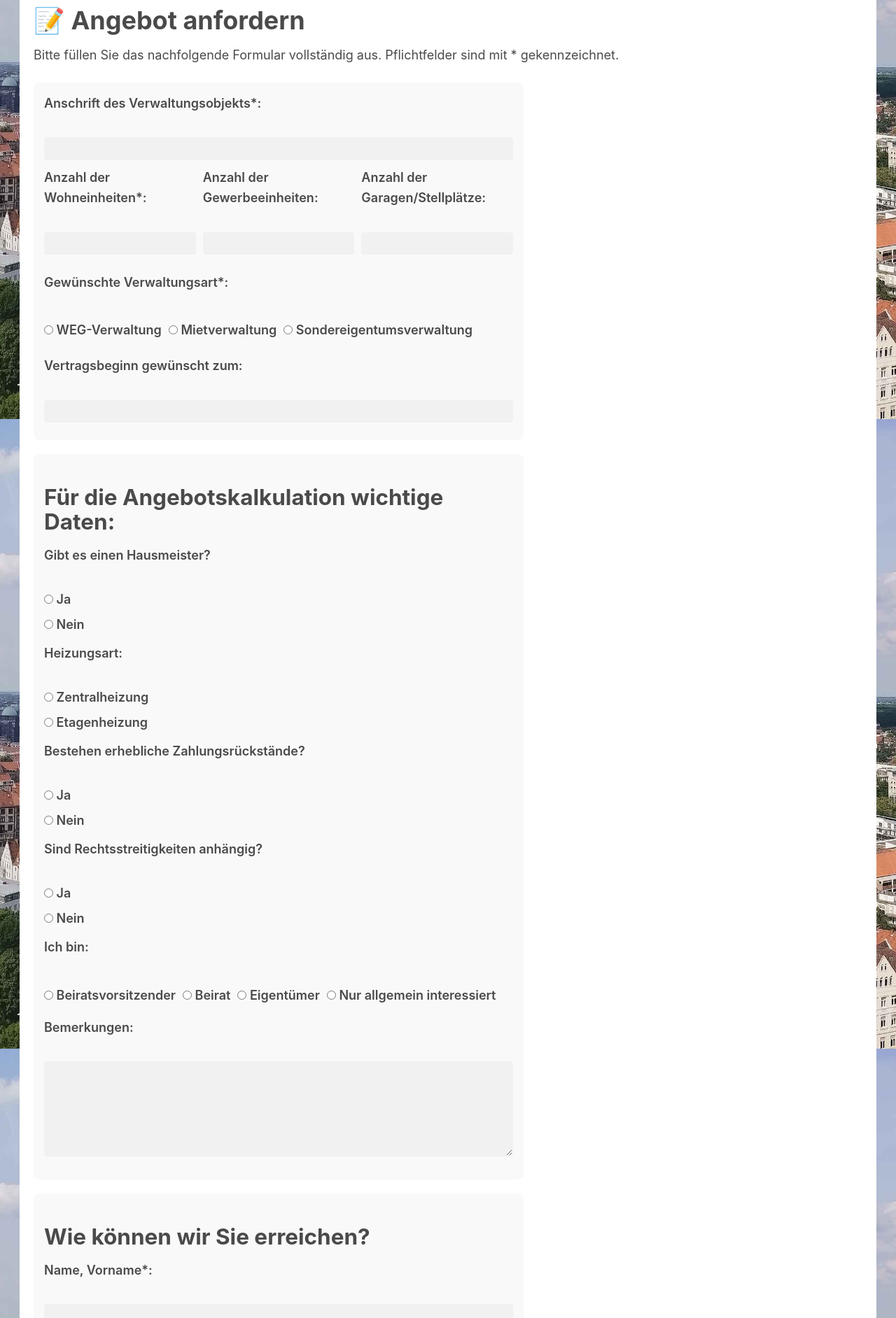
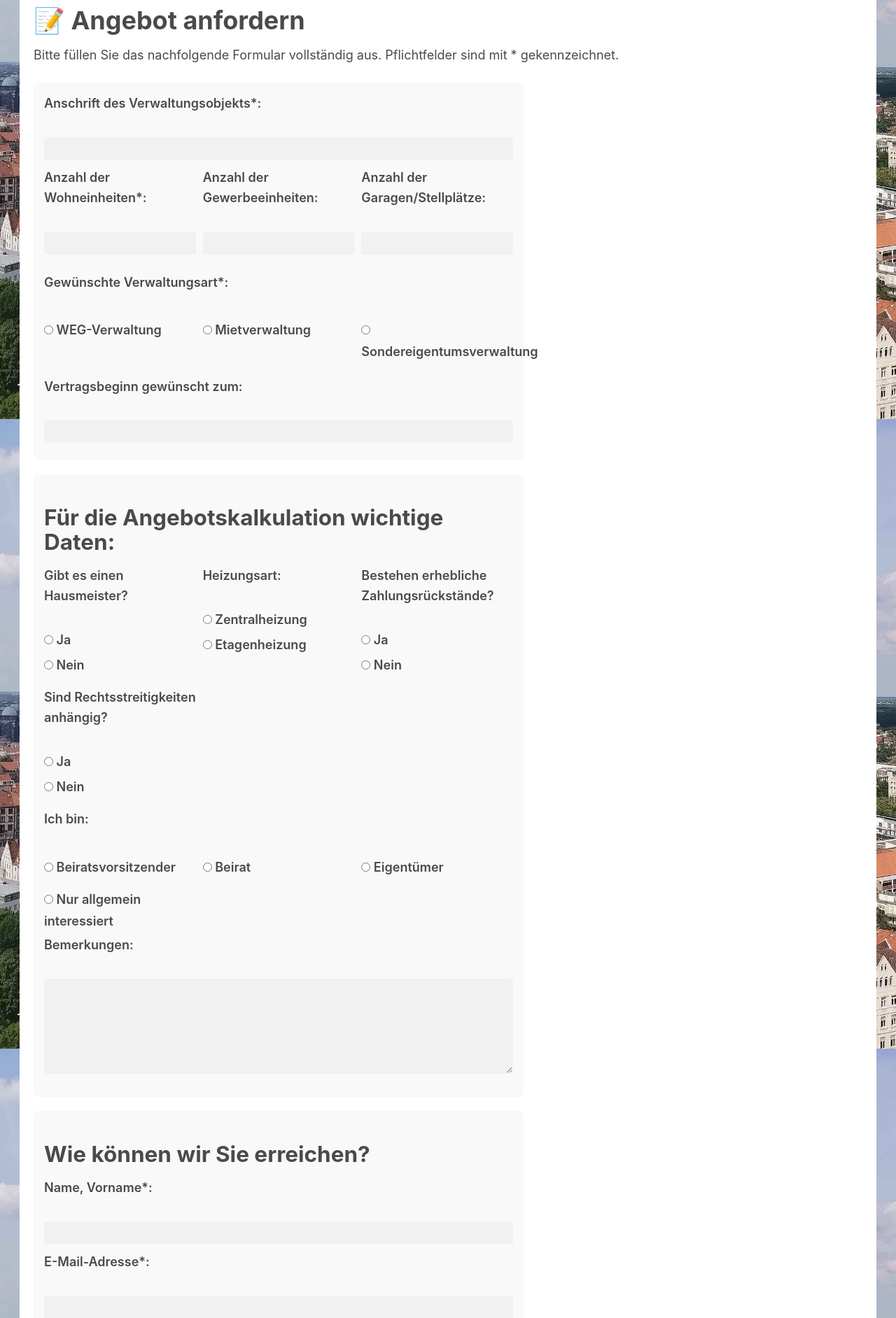
Before and after one commit to marek22k/hausverwaltung, a Jekyll site: the page built from angebot-anfordern.md, in a window 1280 px wide. Shown: the part 1201-3085 px from the top of the page at 70% size. Built offline with Jekyll 4.4.1, drawn with Linux system fonts in a browser that asks for light colours.

Commit message:
Update angebot-anfordern.md

```diff
--- a/angebot-anfordern.md
+++ b/angebot-anfordern.md
@@ -5,6 +5,31 @@ permalink: /angebot-anfordern/
 description: Formular zur Angebotsanfrage für eine Hausverwaltung.
 keywords: Hausverwaltung, Angebot, Anfrage, WEG-Verwaltung, Mietverwaltung, Sondereigentum, Verwaltung Hannover
 ---
+<style>
+  .form-section {
+    background: #f9f9f9;
+    padding: 1.5rem;
+    margin-bottom: 2rem;
+    border-radius: 8px;
+    animation: fadeIn 0.8s ease-in;
+  }
+
+  .form-grid {
+    display: grid;
+    grid-template-columns: repeat(auto-fit, minmax(200px, 1fr));
+    gap: 1rem;
+  }
+
+  button:hover {
+    background-color: #004999;
+  }
+
+  @keyframes fadeIn {
+    from { opacity: 0; transform: translateY(20px); }
+    to { opacity: 1; transform: translateY(0); }
+  }
+</style>
+
 ## 📝 Angebot anfordern
 
 Bitte füllen Sie das nachfolgende Formular vollständig aus. Pflichtfelder sind mit * gekennzeichnet.
@@ -12,20 +37,20 @@ Bitte füllen Sie das nachfolgende Formular vollständig aus. Pflichtfelder sind
 <form action="angebot-senden.php" method="POST" style="max-width:700px; margin-top:2rem;">
 
   <!-- Verwaltungsobjekt -->
-  <div style="background:#f9f9f9; padding:1.5rem; margin-bottom:2rem; border-radius:8px;">
+  <div class="form-section">
     <label>Anschrift des Verwaltungsobjekts*:</label><br>
     <input type="text" name="objekt" required style="width:100%; padding:0.5rem; margin-bottom:1rem;">
 
-    <div style="display:flex; gap:1rem; flex-wrap:wrap;">
-      <div style="flex:1; min-width:200px;">
+    <div class="form-grid">
+      <div>
         <label>Anzahl der Wohneinheiten*:</label><br>
         <input type="number" name="whg" required style="width:100%; padding:0.5rem;">
       </div>
-      <div style="flex:1; min-width:200px;">
+      <div>
         <label>Anzahl der Gewerbeeinheiten:</label><br>
         <input type="number" name="gewerbe" style="width:100%; padding:0.5rem;">
       </div>
-      <div style="flex:1; min-width:200px;">
+      <div>
         <label>Anzahl der Garagen/Stellplätze:</label><br>
         <input type="number" name="garagen" style="width:100%; padding:0.5rem;">
       </div>
@@ -33,7 +58,7 @@ Bitte füllen Sie das nachfolgende Formular vollständig aus. Pflichtfelder sind
 
     <div style="margin-top:1.5rem;">
       <label>Gewünschte Verwaltungsart*:</label><br>
-      <div style="display:flex; gap:1rem; flex-wrap:wrap; margin-top:0.5rem;">
+      <div class="form-grid" style="margin-top:0.5rem;">
         <label><input type="radio" name="verwaltungsart" value="WEG-Verwaltung" required> WEG-Verwaltung</label>
         <label><input type="radio" name="verwaltungsart" value="Mietverwaltung"> Mietverwaltung</label>
         <label><input type="radio" name="verwaltungsart" value="Sondereigentumsverwaltung"> Sondereigentumsverwaltung</label>
@@ -47,40 +72,42 @@ Bitte füllen Sie das nachfolgende Formular vollständig aus. Pflichtfelder sind
   </div>
 
   <!-- Kalkulation relevante Daten -->
-  <div style="background:#f9f9f9; padding:1.5rem; margin-bottom:2rem; border-radius:8px;">
+  <div class="form-section">
     <h3>Für die Angebotskalkulation wichtige Daten:</h3>
 
-    <div style="margin-bottom:1rem;">
-      <label>Gibt es einen Hausmeister?</label><br>
-      <label><input type="radio" name="hausmeister" value="Ja"> Ja</label>
-      <label><input type="radio" name="hausmeister" value="Nein"> Nein</label>
-    </div>
+    <div class="form-grid">
+      <div>
+        <label>Gibt es einen Hausmeister?</label><br>
+        <label><input type="radio" name="hausmeister" value="Ja"> Ja</label>
+        <label><input type="radio" name="hausmeister" value="Nein"> Nein</label>
+      </div>
 
-    <div style="margin-bottom:1rem;">
-      <label>Heizungsart:</label><br>
-      <label><input type="radio" name="heizung" value="Zentralheizung"> Zentralheizung</label>
-      <label><input type="radio" name="heizung" value="Etagenheizung"> Etagenheizung</label>
-    </div>
+      <div>
+        <label>Heizungsart:</label><br>
+        <label><input type="radio" name="heizung" value="Zentralheizung"> Zentralheizung</label>
+        <label><input type="radio" name="heizung" value="Etagenheizung"> Etagenheizung</label>
+      </div>
 
-    <div style="margin-bottom:1rem;">
-      <label>Bestehen erhebliche Zahlungsrückstände?</label><br>
-      <label><input type="radio" name="rueckstaende" value="Ja"> Ja</label>
-      <label><input type="radio" name="rueckstaende" value="Nein"> Nein</label>
-    </div>
+      <div>
+        <label>Bestehen erhebliche Zahlungsrückstände?</label><br>
+        <label><input type="radio" name="rueckstaende" value="Ja"> Ja</label>
+        <label><input type="radio" name="rueckstaende" value="Nein"> Nein</label>
+      </div>
 
-    <div style="margin-bottom:1rem;">
-      <label>Sind Rechtsstreitigkeiten anhängig?</label><br>
-      <label><input type="radio" name="streitigkeiten" value="Ja"> Ja</label>
-      <label><input type="radio" name="streitigkeiten" value="Nein"> Nein</label>
-    </div>
+      <div>
+        <label>Sind Rechtsstreitigkeiten anhängig?</label><br>
+        <label><input type="radio" name="streitigkeiten" value="Ja"> Ja</label>
+        <label><input type="radio" name="streitigkeiten" value="Nein"> Nein</label>
+      </div>
 
-    <div style="margin-bottom:1rem;">
-      <label>Ich bin:</label><br>
-      <div style="display:flex; gap:1rem; flex-wrap:wrap; margin-top:0.5rem;">
-        <label><input type="radio" name="rolle" value="Beiratsvorsitzender"> Beiratsvorsitzender</label>
-        <label><input type="radio" name="rolle" value="Beirat"> Beirat</label>
-        <label><input type="radio" name="rolle" value="Eigentümer"> Eigentümer</label>
-        <label><input type="radio" name="rolle" value="Allgemein interessiert"> Nur allgemein interessiert</label>
+      <div style="grid-column:1 / -1;">
+        <label>Ich bin:</label><br>
+        <div class="form-grid" style="margin-top:0.5rem;">
+          <label><input type="radio" name="rolle" value="Beiratsvorsitzender"> Beiratsvorsitzender</label>
+          <label><input type="radio" name="rolle" value="Beirat"> Beirat</label>
+          <label><input type="radio" name="rolle" value="Eigentümer"> Eigentümer</label>
+          <label><input type="radio" name="rolle" value="Allgemein interessiert"> Nur allgemein interessiert</label>
+        </div>
       </div>
     </div>
 
@@ -89,7 +116,7 @@ Bitte füllen Sie das nachfolgende Formular vollständig aus. Pflichtfelder sind
   </div>
 
   <!-- Kontaktdaten -->
-  <div style="background:#f9f9f9; padding:1.5rem; margin-bottom:2rem; border-radius:8px;">
+  <div class="form-section">
     <h3>Wie können wir Sie erreichen?</h3>
 
     <label>Name, Vorname*:</label><br>
@@ -111,9 +138,7 @@ Bitte füllen Sie das nachfolgende Formular vollständig aus. Pflichtfelder sind
 
   <!-- Absenden Button -->
   <div style="text-align:center;">
-    <button type="submit" style="padding:0.7rem 1.5rem; background-color:#0066cc; color:white; border:none; border-radius:5px; cursor:pointer; font-size:1.1rem;"
-      onmouseover="this.style.backgroundColor='#004999'"
-      onmouseout="this.style.backgroundColor='#0066cc'">
+    <button type="submit" style="padding:0.7rem 1.5rem; background-color:#0066cc; color:white; border:none; border-radius:5px; cursor:pointer; font-size:1.1rem; transition:background-color 0.3s;">
       Anfrage absenden
     </button>
   </div>
```
